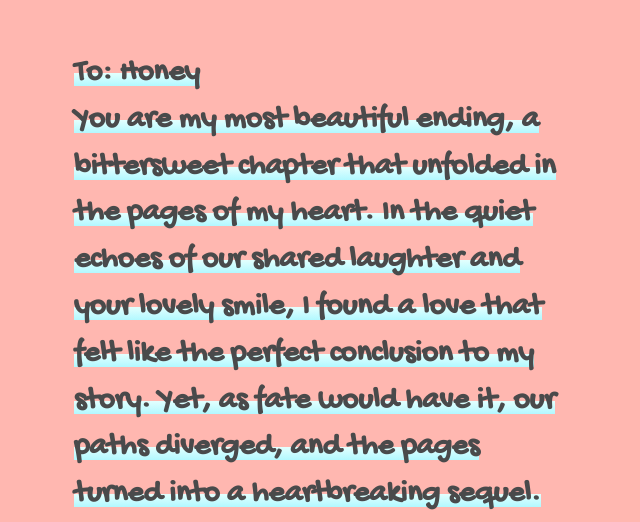
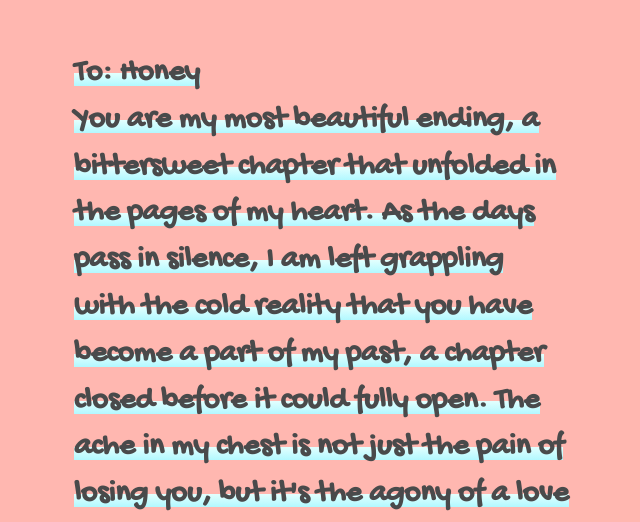
Before and after one commit to arex20/letter, a plain HTML site: page index.html in a window 1280 px wide. Shown: the part 277-799 px from the top of the page, without its empty margins (318-958 px from the left). Drawn offline with Linux system fonts and the light colour scheme.

Commit message:
Update index.html

```diff
--- a/index.html
+++ b/index.html
@@ -8,14 +8,12 @@
 </head>
 <body>
 
-  <h2>To: Honey <br>You are my most beautiful ending, a bittersweet chapter that unfolded in the pages of my heart. In the quiet echoes of our shared laughter and your lovely smile, I found a love that felt like the perfect conclusion to my story. Yet, as fate would have it, our paths diverged, and the pages turned into a heartbreaking sequel.
+   <h2>To: Honey <br>You are my most beautiful ending, a bittersweet chapter that unfolded in the pages of my heart. As the days pass in silence, I am left grappling with the cold reality that you have become a part of my past, a chapter closed before it could fully open. The ache in my chest is not just the pain of losing you, but it's the agony of a love story left incomplete. My heart is flooded with memories of us, despite the physical distance that separates us. It's strange how my heart can hold onto moments that the eyes have never seen, and the touch has never felt.
 
-In the tapestry of our time together, the threads of joy now seem frayed, woven with the strands of longing and loss. The promises we whispered have become haunting echoes, and the once vibrant colors of our love have faded into shades of melancholy. Each word left unsaid weighs heavily on my chest, and the void you've left behind echoes with the emptiness of a shattered dream.
+    Honey, I just want you to know that, despite the distance, my love for you was real and profound. In the quiet echoes of our shared laughter and your lovely smile, I found a love that felt like the perfect conclusion to my story. The excitement of waiting for your messages, the anticipation of our calls, and the warmth of your virtual presence, these were the threads that wove the fabric of a connection that transcended physical boundaries.
 
-The echoes of your laughter still reverberate in the corridors of my mind, a painful reminder of what once was. The love that bloomed so beautifully now wilts like flowers in the frost, petals falling one by one, mirroring the fragments of my broken heart. The symphony of our shared moments has now transformed into a dissonant melody, playing in the background of my solitude.
+    We created a sanctuary in our hearts, a place where our souls met, even if our bodies remained separated by miles and miles of emptiness. It seems that time and space had different plans for us. The dreams we nurtured, the promises we made, they now stand as fragile echoes of what could have been. The love we shared, though never physically expressed, was as real as the tears that now stain this letter. The promises we whispered have become haunting echoes, and the once vibrant colors of our love have faded into shades of melancholy. Each word left unsaid weighs heavily on my chest, and the void you've left behind echoes with the emptiness of a shattered dream.The echoes of your laughter still reverberate in the corridors of my mind, a painful reminder of what once was.
 
-As I navigate the ruins of our love story, I am left with the poignant realization that not all beautiful endings are meant to be forever. You were the muse that painted the canvas of my emotions, but now, the masterpiece lies unfinished, a testament to the fragments of love that remain suspended in time.
-
-You are my most beautiful ending, a painful farewell etched into the chronicles of my heart. Though the ink may have dried on our love story, the echoes of what once was will linger, a poignant reminder of a love that, despite its ending, will forever hold a sacred place within me. sayonara, watashi wa itsumo anata wa aishi te iya masu<br> -arex</h2>
+    The love that bloomed so beautifully now wilts like flowers in the frost, petals falling one by one, mirroring the fragments of my broken heart. The symphony of our shared moments has now transformed into a dissonant melody, playing in the background of my solitude. As I navigate the ruins of our love story, I am left with the poignant realization that not all beautiful endings are meant to be forever. You were the muse that painted the canvas of my emotions, but now, the masterpiece lies unfinished, a testament to the fragments of love that remain suspended in time.You are my most beautiful ending, a painful farewell etched into the chronicles of my heart. Though the ink may have dried on our love story, the echoes of what once was will linger, a poignant reminder of a love that, despite its ending, will forever hold a sacred place within me. I'm hoping that wherever you are, you find the happiness that you deserve. sayonara, watashi wa itsumo anata wa aishi te iya masu<br> -arex</h2>
 </body>
 </head>
```
